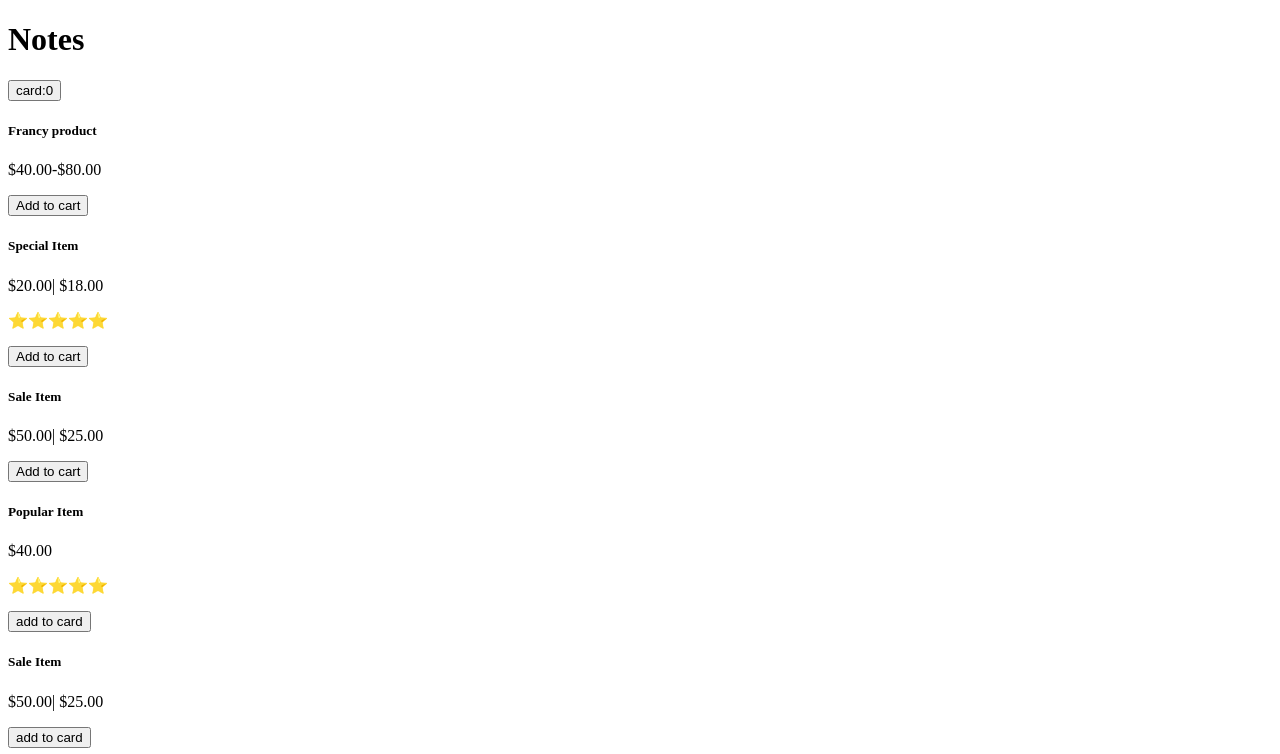
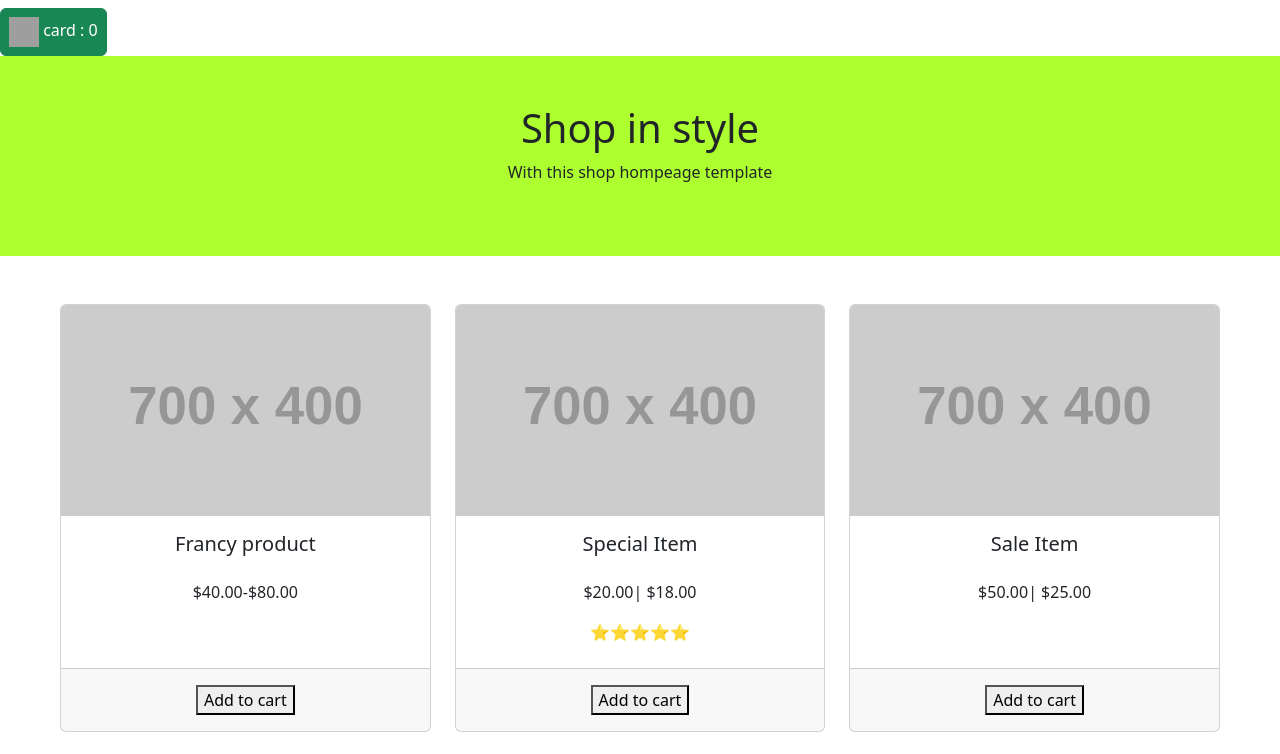
Before and after one commit to Anuanushree/react-project, a React (Create React App) app: page / in a window 1280 px wide. Shown: the top 754 px of the page. Built offline with nearby package versions, Linux system fonts and the light colour scheme; grey boxes are pictures that could not be loaded.

Commit message:
card-design

```diff
--- a/src/App.js
+++ b/src/App.js
@@ -1,4 +1,6 @@
 import React, { useState } from "react";
+import 'bootstrap/dist/css/bootstrap.css'
+// import 'bootstrap/dist/js/bootstrap.bundle'
 // import ReactDOM from "react-dom";
 
 // function Note({ note }) {
@@ -31,40 +33,65 @@ import React, { useState } from "react";
 //   )
 
 // }
-const viewCard = () => {
+const viewCard = (event) => {
   window.location.reload()
+  // event.currentTarget.disabled = false;
 }
 function App({ notes }) {
   const [count, setCount] = useState(0);
+  // const[item ,setitem] = useState([])
   const addcard = (event) => {
     setCount(count + 1);
+
     event.currentTarget.disabled = true;
   }
 
   return (
     <div>
-      <h1>Notes</h1>
-      <button onClick={viewCard}>card:{count}</button>
-      <div>
 
+      <button className="btn btn-success p-2 mt-2" onClick={viewCard}><img style={{ width: 30, height: 30 }} src='https://em-content.zobj.net/thumbs/120/toss-face/342/shopping-cart_1f6d2.png' alt="..." /> card : {count}</button>
+      <div className="text-center" style={{ backgroundColor: "greenyellow", height: 200 }}>
+        <h1 className="pt-5">Shop in style</h1>
+        <p className="mb-5" >With this shop hompeage template</p>
+      </div>
+      <div className="row m-5">
         {notes.map(note =>
           note.important ? (
-            < div >
-              <h5>{note.Name}</h5>
-              <div>{note.price}</div>
-              <p>⭐⭐⭐⭐⭐</p>
-              <button onClick={addcard}>{note.available}</button>
-            </div >
+            <div className="col-lg-4 col-md-6 mb-4">
+              <div className="card h-100 text-center">
+                <a href="#!"><img class="card-img-top" src="https://via.placeholder.com/700x400" alt="..." /></a>
+
+                <h5 className="p-3">{note.Name}</h5>
+                <p>{note.price}</p>
+                <p>⭐⭐⭐⭐⭐</p>
+                <div className="card-footer mt-2">
+                  <button className='m-2' onClick={addcard }>{note.available}</button>
+                </div >
+              </div>
+            </div>
           ) : (
-            < div >
-              <h5>{note.Name}</h5>
-              <p>{note.price}</p>
-              <button onClick={addcard}>{note.available}</button>
-            </div >
+            <div className="col-lg-4 col-md-6 mb-4">
+              <div className="card h-100 text-center">
+                <a href="#!"><img class="card-img-top" src="https://via.placeholder.com/700x400" alt="..." /></a>
+
+                <h5 className="p-3">{note.Name}</h5>
+                <p>{note.price}</p>
+
+                <div className="card-footer mt-5">
+                  <button className='m-2' onClick={addcard}>{note.available}</button>
+                </div >
+              </div>
+            </div>
           )
         )}
+
+      </div>
+      <div className="text-center" style={{ backgroundColor: "greenyellow", height: 150 }}>
+
+        <p className="p-5" >Copyright © Your Website 2023</p>
       </div>
     </div>
+
   )
 }
 export default App
```
